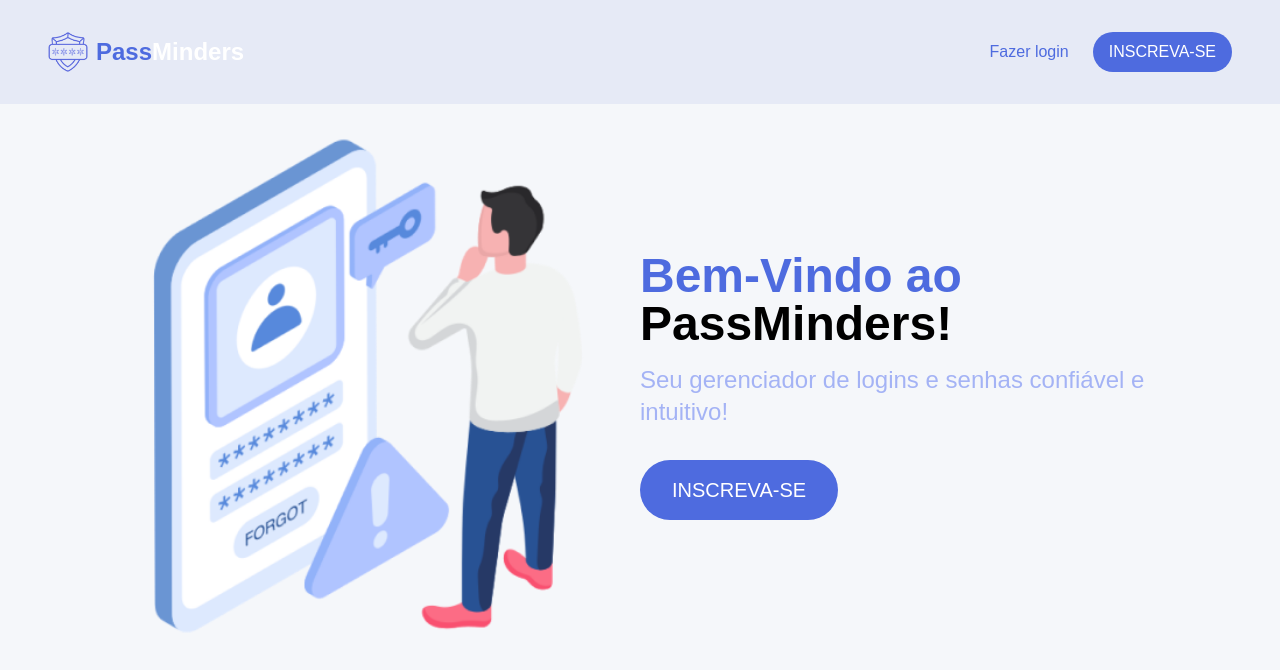
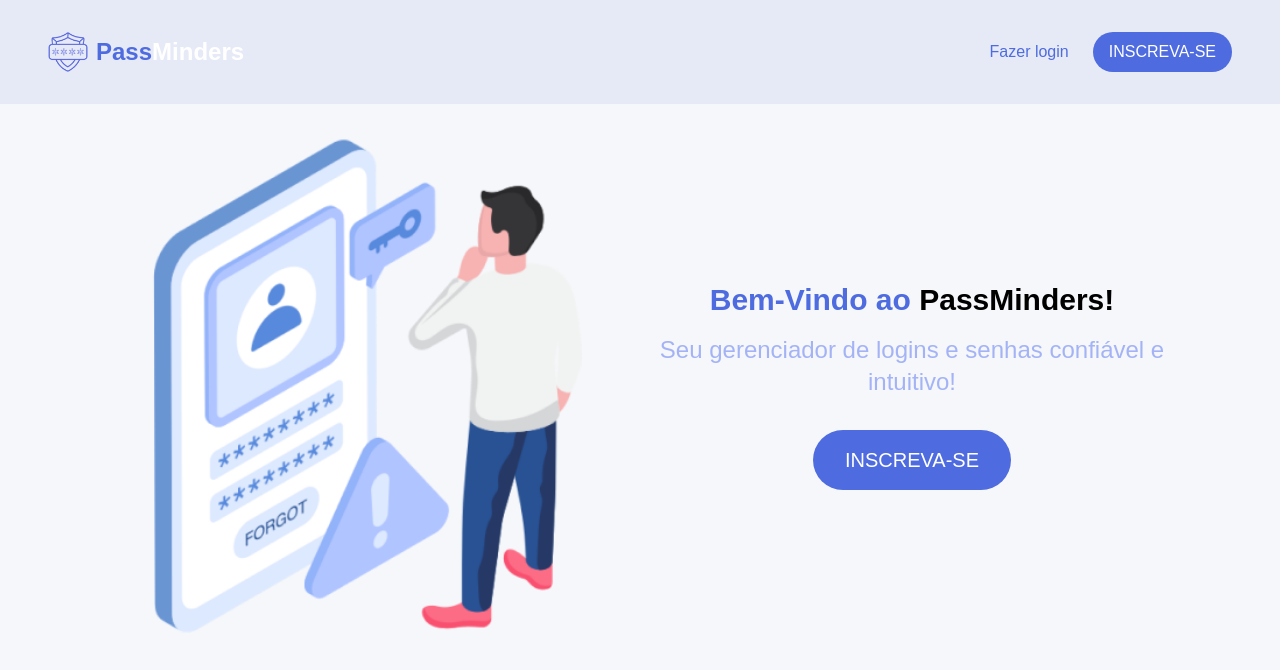
Before and after one commit to winternightsz/PassMindersV1, a Next.js app in the folder frontend/: page / in a window 1280 px wide. Shown: the top 670 px of the page. Built offline with nearby package versions, Linux system fonts and the light colour scheme.

Commit message:
js e css do flowbite add no layout

```diff
--- a/frontend/src/app/layout.js
+++ b/frontend/src/app/layout.js
@@ -17,10 +17,15 @@ const geistMono = localFont({
 export default function RootLayout({ children }) {
   return (
     <html lang="en">
-      <body
-        className={`${geistSans.variable} ${geistMono.variable} antialiased`}
-      >
+      <head>
+        <link href="https://cdn.jsdelivr.net/npm/flowbite@2.5.1/dist/flowbite.min.css" rel="stylesheet" />
+      </head>
+
+      <body className={`${geistSans.variable} ${geistMono.variable} antialiased`}>
         {children}
+
+
+        <script src="https://cdn.jsdelivr.net/npm/flowbite@2.5.1/dist/flowbite.min.js"></script>
       </body>
     </html>
   );
```
